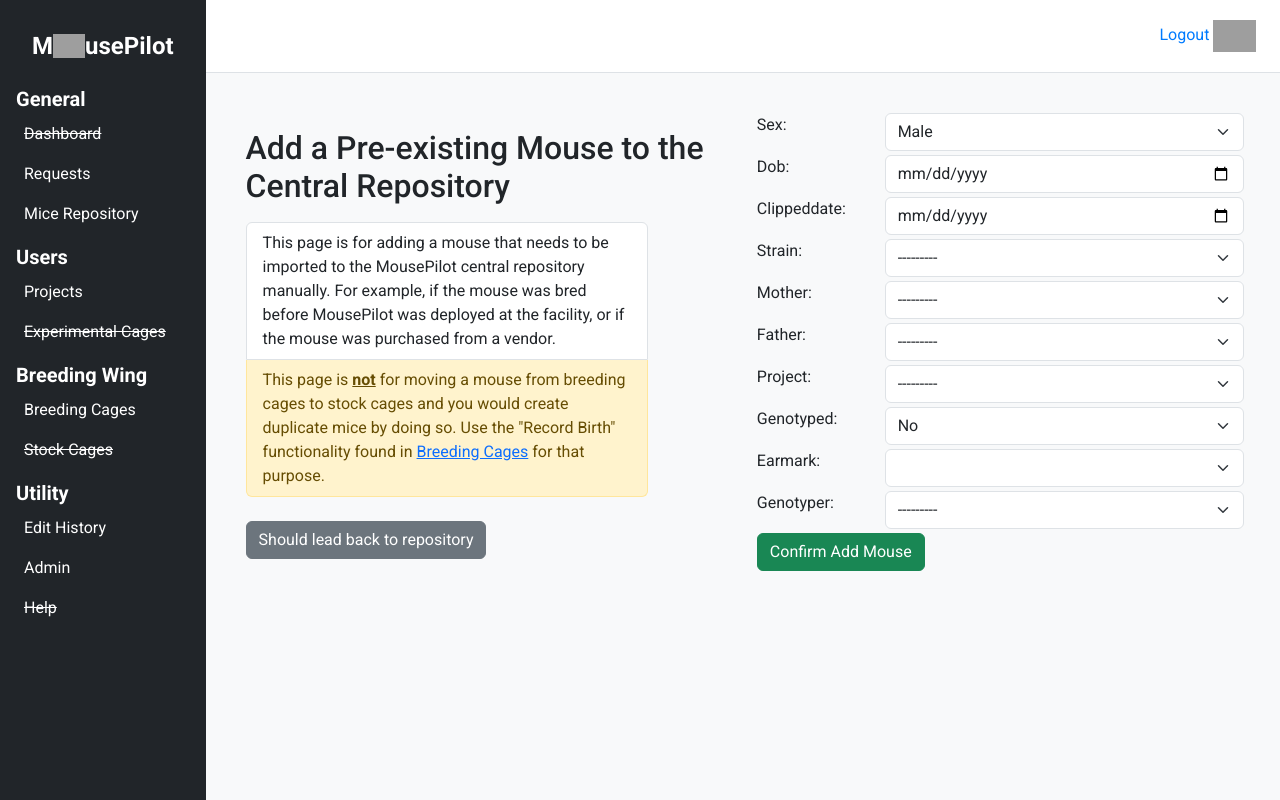
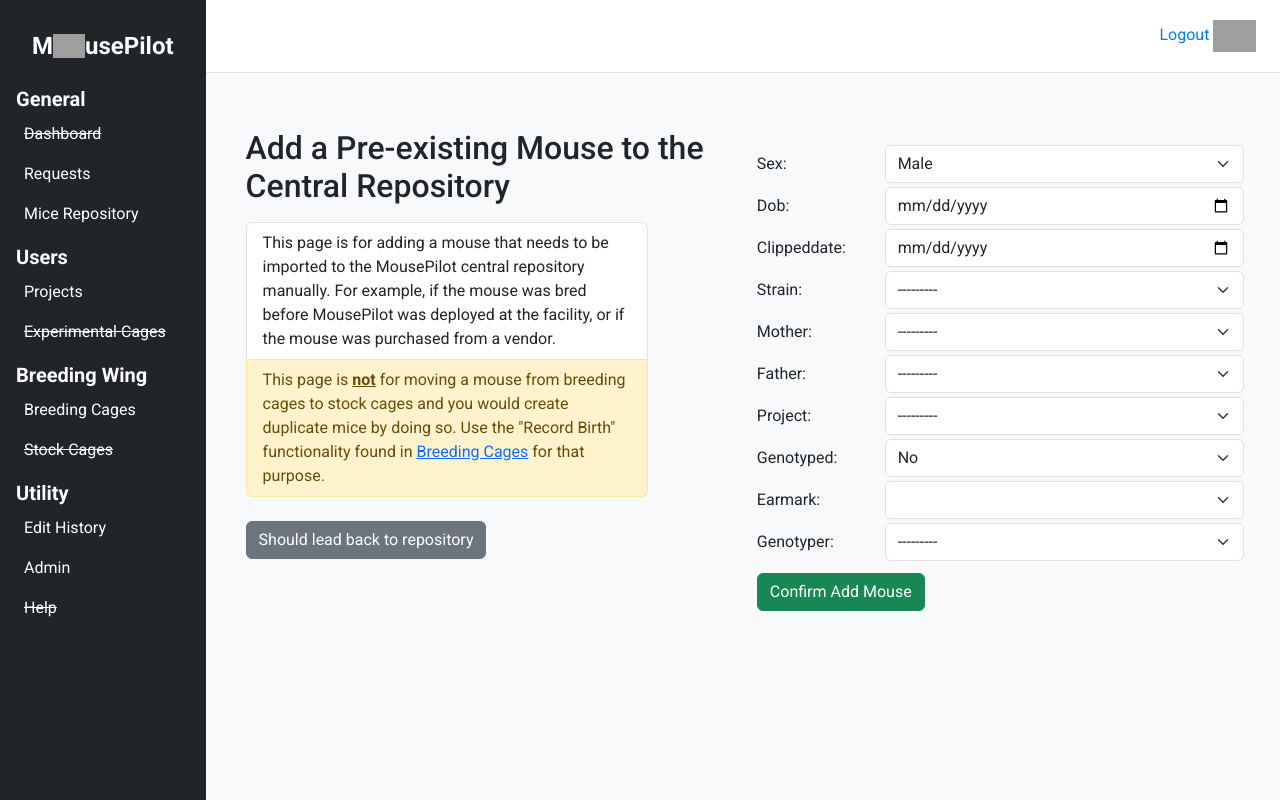
Before and after one commit to GeoffreyBush/mouse_pilot_postgresql, a Django app: page /website/add_mouse_to_repository in a window 1280 px wide. Run offline with Django 4.2, Linux system fonts and the light colour scheme; the visitor is signed in with stand-in values (Sample User, id 1); data comes from the database, SQL or seed files in the repository; data that the repository does not hold is empty; parts of the project's set-up code (start-up, migrations or seed data) failed here and were passed over; some libraries are stand-ins or nearby versions; grey boxes are pictures that could not be loaded.

Commit message:
Align text center

```diff
--- a/website/templates/general/add_mouse_to_repository.html
+++ b/website/templates/general/add_mouse_to_repository.html
@@ -22,13 +22,13 @@
         </a>
     </div>
 </div>
-<div class="container my-3">
+<div class="container mt-5">
     <form method="post">
         {% csrf_token %}
         <div class="mb-1">
             {% for field in mice_form %}
             <div class="row mb-1">
-                <div class="col-3">
+                <div class="col-3 d-flex align-items-center">
                     {{ field.label_tag }}
                 </div>
                 <div class="col-9">
@@ -37,7 +37,7 @@
             </div>
             {% endfor %}
         </div>
-        <button class="btn btn-success" type="submit">
+        <button class="btn btn-success mt-2" type="submit">
             Confirm Add Mouse
         </button>
     </form>
```
